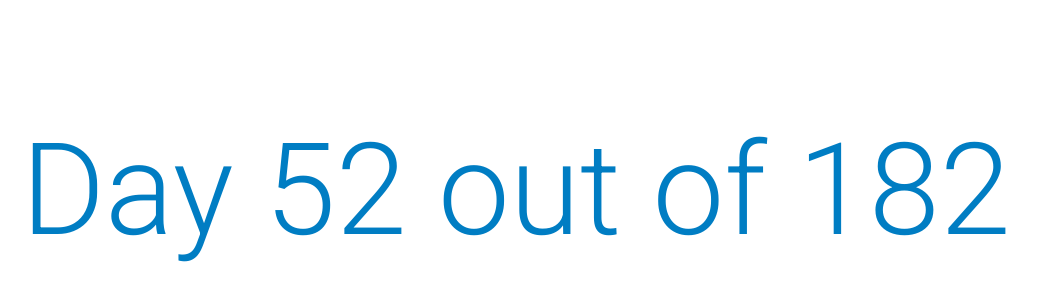
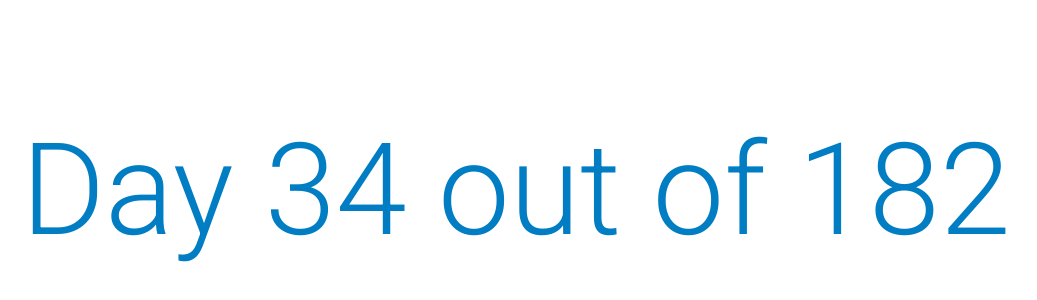
Before and after one commit to GoldenGod83/counter, a plain HTML site: page index.html in a window 1280 px wide. Shown: the part 210-510 px from the top of the page, without its empty margins (124-1161 px from the left). Drawn offline with Linux system fonts and the light colour scheme.

Commit message:
index.html

```diff
--- a/index.html
+++ b/index.html
@@ -10,12 +10,35 @@
             const endDate = new Date('2025-06-16');
             const currentDate = new Date();
 
+            const noSchoolDays = [
+                '2024-09-02', '2024-09-25', '2024-10-14', '2024-10-23', '2024-11-05', '2024-11-11',
+                '2024-11-28', '2024-11-29', '2024-12-20', '2024-12-23', '2024-12-24', '2024-12-25',
+                '2024-12-26', '2024-12-27', '2024-12-30', '2024-12-31', '2025-01-01', '2025-01-20',
+                '2025-02-12', '2025-02-17', '2025-03-28', '2025-04-11', '2025-04-14', '2025-04-15',
+                '2025-04-16', '2025-04-17', '2025-04-18', '2025-05-26'
+            ];
+
+            function isSchoolDay(date) {
+                const dayOfWeek = date.getDay();
+                const formattedDate = date.toISOString().split('T')[0];
+                // Exclude weekends and no school days
+                return dayOfWeek !== 0 && dayOfWeek !== 6 && !noSchoolDays.includes(formattedDate);
+            }
+
             if (currentDate < startDate || currentDate > endDate) {
                 document.getElementById('day-info').innerText = "";
             } else {
-                const oneDay = 24 * 60 * 60 * 1000;
-                const dayDifference = Math.round((currentDate - startDate) / oneDay) + 1;
-                document.getElementById('day-info').innerText = `Day ${dayDifference} out of 182`;
+                let schoolDayCount = 0;
+                let tempDate = new Date(startDate);
+
+                while (tempDate <= currentDate) {
+                    if (isSchoolDay(tempDate)) {
+                        schoolDayCount++;
+                    }
+                    tempDate.setDate(tempDate.getDate() + 1);
+                }
+
+                document.getElementById('day-info').innerText = `Day ${schoolDayCount} out of 182`;
             }
         }
 
```
